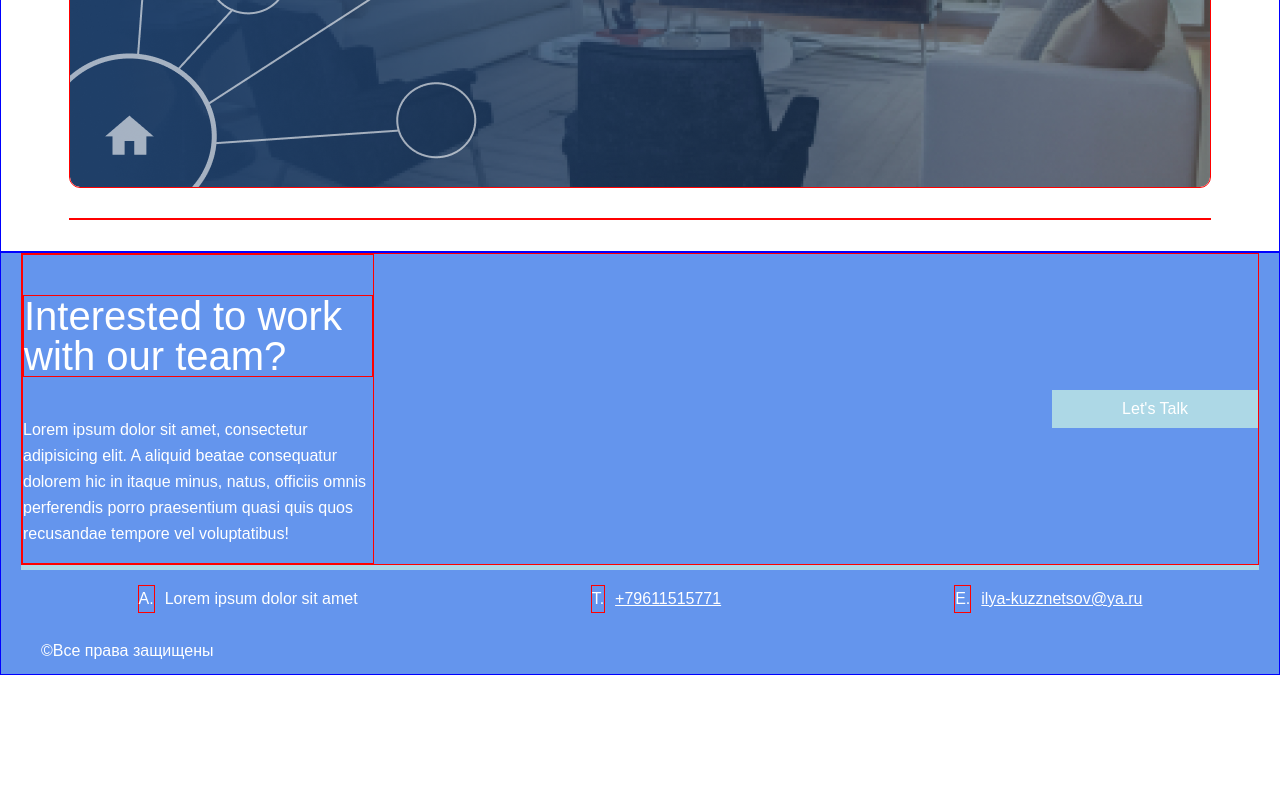
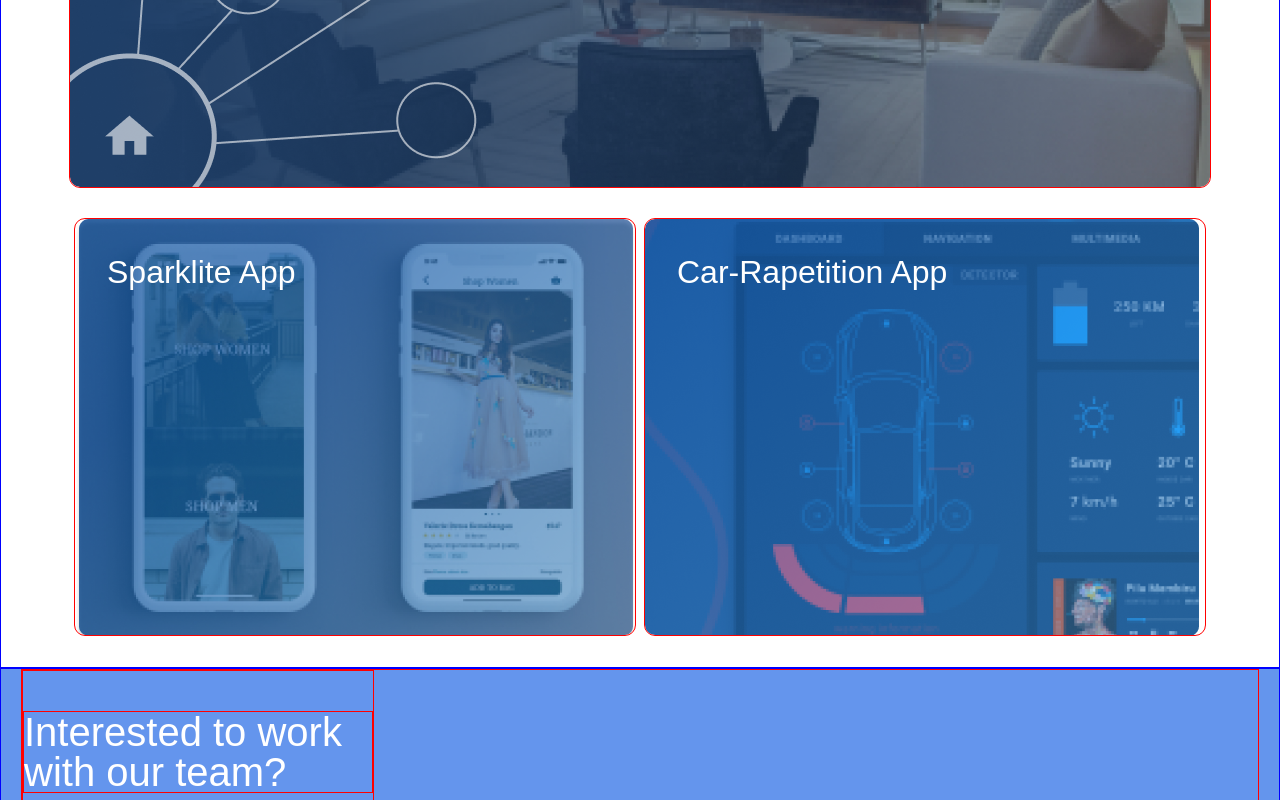
Before and after one commit to Ilya-Kuzznetsov/geekbrains_first_project, a website built with Parcel: page source/index.html in a window 1280 px wide. Shown: the part 2000-2800 px from the top of the page. Before the commit the page ends 2675 px from the top, so only its background shows below. Built offline with nearby package versions, Linux system fonts and the light colour scheme.

Commit message:
Сделаны карточки блока our finished projects

```diff
--- a/source/index.html
+++ b/source/index.html
@@ -51,6 +51,7 @@
           Lorem ipsum dolor sit amet, consectetur adipisicing elit. Adipisci asperiores atque corporis culpa, eos et facilis impedit inventore libero magni nemo neque, nulla possimus quam recusandae sed sequi ut velit?
         </p>
       </div>
+      <div class="main-text__background"></div>
     </div>
     <div class="catalog container">
       <h3 class="catalog__mainHeader">
@@ -94,10 +95,20 @@
     <div class="gallery container">
       <ul class="gallery__list">
         <li class="gallery__item gallery__item--1">
-          <a href="#" class="gallery__text">Smart Home Instalation</a>
+          <a href="#" class="gallery__text gallery__text--1">
+            Smart Home Instalation
+          </a>
         </li>
-        <li class="gallery__item gallery__item--2"></li>
-        <li class="gallery__item gallery__item--3"></li>
+        <li class="gallery__item gallery__item--2">
+          <a href="#" class="gallery__text gallery__text--2">
+            Sparklite App
+          </a>
+        </li>
+        <li class="gallery__item gallery__item--3">
+          <a href="#" class="gallery__text gallery__text--3">
+            Car-Rapetition App
+          </a>
+        </li>
       </ul>
     </div>
   </main>
--- a/source/less/catalog.less
+++ b/source/less/catalog.less
@@ -10,7 +10,7 @@
   &__List{
     display: flex;
     max-width: 1140px;
-    justify-content: space-between;
+    justify-content: space-around;
     flex-wrap: wrap;
     list-style: none;
     padding: 0;
@@ -20,7 +20,7 @@
     max-width: 300px;
     min-width: 100px;
     min-height: 480px;
-    margin-bottom: 20px;
+    margin: 0 10px 20px 10px;
     padding: 0 30px;
     border-radius: 10px;
     box-shadow: 5px 5px 25px lightskyblue;
--- a/source/less/gallery.less
+++ b/source/less/gallery.less
@@ -8,11 +8,19 @@
     font-weight: 100;
     line-height: 42px;
     text-align: right;
+    &--2{
+      padding: 32px;
+      float: left;
+    }
+    &--3{
+      padding: 32px;
+      float: left;
+    }
   }
   &__list{
     list-style: none;
     display: flex;
-    justify-content: space-between;
+    justify-content: space-around;
     flex-wrap: wrap;
     padding: 0;
     max-width: 1140px;
@@ -20,16 +28,26 @@
   }
   &__item{
     outline: 1px solid red;
-    flex-grow: 1;
     margin-bottom: 32px;
     border-radius: 10px;
+    height: 26em;
+    width: 35em;
     &--1{
-      flex-grow: 2;
       height: 30em;
       width: 72em;
       background-image: url("../img/smart-home.png");
       background-repeat: no-repeat;
       background-size: inherit;
     }
+    &--2{
+      background-image: url("../img/sparklightapp.png");
+      background-repeat: no-repeat;
+      background-size: inherit;
+    }
+    &--3{
+      background-image: url("../img/carrepairing.png");
+      background-repeat: no-repeat;
+      background-size: inherit;
+    }
   }
 }
--- a/source/less/main-nav.less
+++ b/source/less/main-nav.less
@@ -1,5 +1,4 @@
 .main-nav{
-  max-width: 1140px;
   max-height: 48px;
   &__list {
     display: flex;
--- a/source/less/main-text.less
+++ b/source/less/main-text.less
@@ -1,7 +1,13 @@
 .main-text{
-  background-image: url("../img/gradient.png");
-  background-size: inherit;
-  background-position: bottom;
+  &__background{
+    height: 768px;
+    width: 100%;
+    position: absolute;
+    background-image: url("../img/gradient.png");
+    background-size: inherit;
+    background-position: bottom;
+  }
+  position: relative;
   min-height: 768px;
   display: flex;
   justify-content: space-around;
```
Also changed, not shown: source/css/main.css, source/img/carrepairing.png (added), source/img/sparklightapp.png (added), 1 other file.
